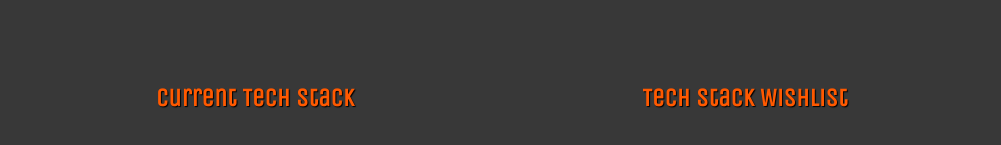
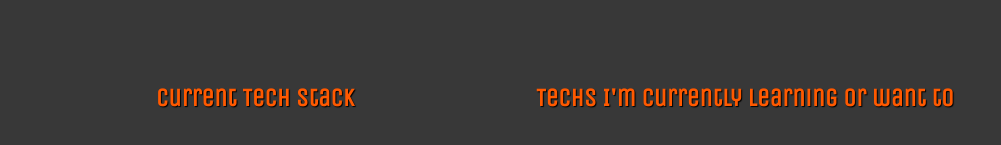
Before and after one commit to Evoxus/portfolio_V2, a plain HTML site: page index.html in a window 1280 px wide. Shown: the part 836-981 px from the top of the page, without its empty margins (140-1141 px from the left). Drawn offline with nearby package versions, Linux system fonts and the light colour scheme.

Commit message:
Clarify tech stack wishlist

```diff
--- a/index.html
+++ b/index.html
@@ -75,7 +75,7 @@
                 <a href="https://www.linuxfoundation.org/" target="_blank" aria-label="link to linuxfoundation.org"><i class="fab fa-linux fa-4x"></i></a>
             </div>
             <div class="tech-stack">
-                <h4 class="title">Tech Stack Wishlist</h4>
+                <h4 class="title">Techs I'm currently learning or want to</h4>
                 <a href="https://nodejs.org/en/" target="_blank" aria-label="link to nodejs.org"><i class="fab fa-node fa-4x"></i></a>
                 <a href="https://kotlinlang.org/" target="_blank" aria-label="link to kotlinlang.org"><i class="fab fa-android fa-4x"></i></a>
                 <a href="https://reactjs.org/" target="_blank" aria-label="link to reactjs.org"><i class="fab fa-react fa-4x"></i></a>
```
